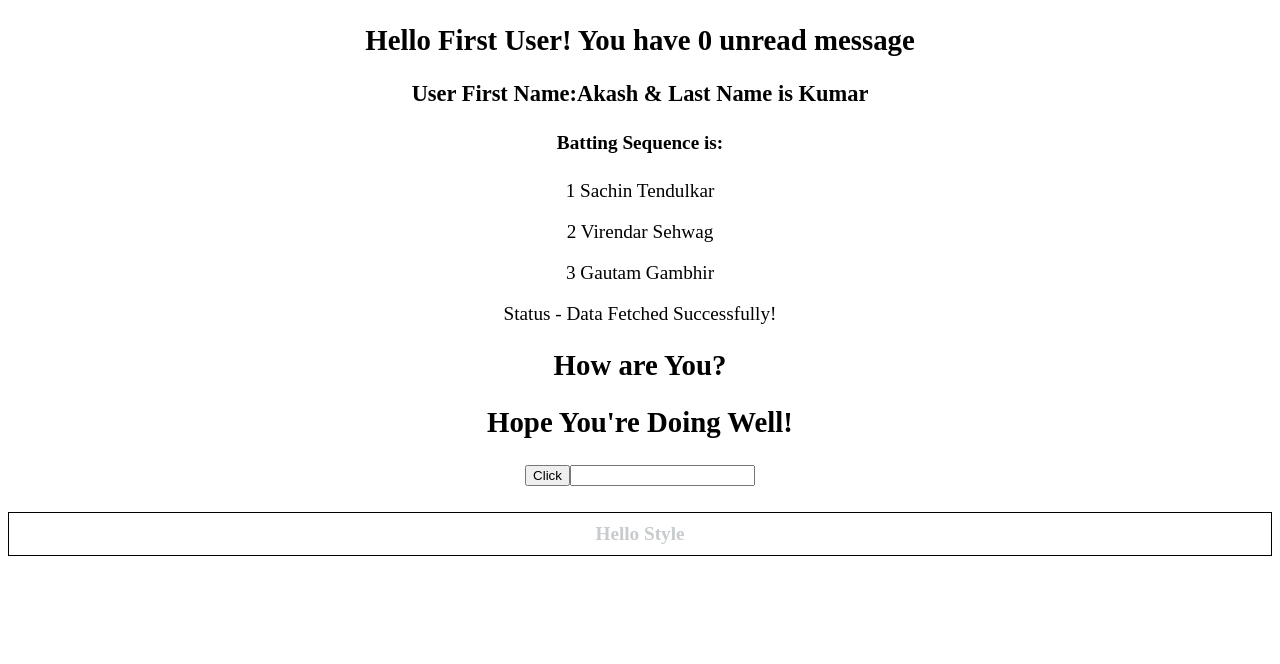
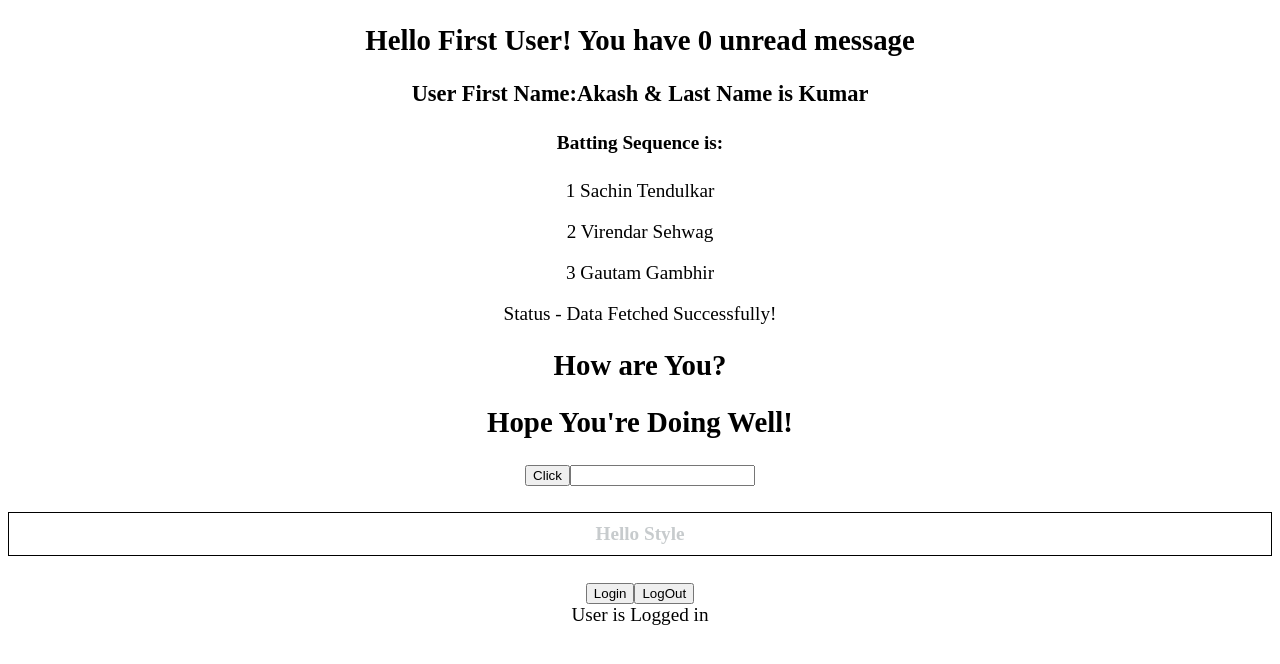
Before and after one commit to akash1kumar20/React-Ts_practice, a React (Vite) app in the folder react-typescript-project/: page / in a window 1280 px wide. Shown: the top 664 px of the page. Built offline with nearby package versions, Linux system fonts and the light colour scheme.

Commit message:
useState future value

```diff
--- a/react-typescript-project/src/App.tsx
+++ b/react-typescript-project/src/App.tsx
@@ -7,6 +7,7 @@ import Oscar from "./components/Oscar";
 import Person from "./components/Person";
 import PersonList from "./components/PersonList";
 import Status from "./components/Status";
+import LogginComponent from "./states/LogginComponent";
 
 const App = () => {
   const personName = {
@@ -46,6 +47,7 @@ const App = () => {
           color: "rgba(115,125,130,0.4)",
         }}
       />
+      <LogginComponent />
     </div>
   );
 };
--- a/react-typescript-project/src/components/Input.tsx
+++ b/react-typescript-project/src/components/Input.tsx
@@ -4,10 +4,8 @@ type InputProps = {
   value: string;
   handleChange: (event: React.ChangeEvent<HTMLInputElement>) => void;
 };
-const Input = (props: InputProps) => {
-  return (
-    <input type="text" value={props.value} onChange={props.handleChange} />
-  );
+const Input = ({ value, handleChange }: InputProps) => {
+  return <input type="text" value={value} onChange={handleChange} />;
 };
 
 export default Input;
--- /dev/null
+++ b/react-typescript-project/src/states/LogginComponent.tsx
@@ -0,0 +1,39 @@
+import { useState } from "react";
+
+type AuthUser = {
+  name: string;
+  email: string;
+};
+
+const LogginComponent = () => {
+  const [isLoggedIn, setIsLoggedIn] = useState(true);
+  const [user, setUser] = useState<AuthUser | null>(null);
+  const loginHandler = () => {
+    setIsLoggedIn(true);
+    setUser({
+      name: "Tester 1",
+      email: "tester01@test.com",
+    });
+  };
+  const logOutHandler = () => {
+    setIsLoggedIn(false);
+    setUser(null);
+  };
+
+  return (
+    <div>
+      <button onClick={loginHandler}>Login</button>
+      <button onClick={logOutHandler}>LogOut</button>
+      <div>User is {isLoggedIn ? "Logged in" : "logged out"}</div>
+      {user !== null && (
+        <p>
+          User Name - {user?.name}
+          <br />
+          User Email - {user?.email}
+        </p>
+      )}
+    </div>
+  );
+};
+
+export default LogginComponent;
```
